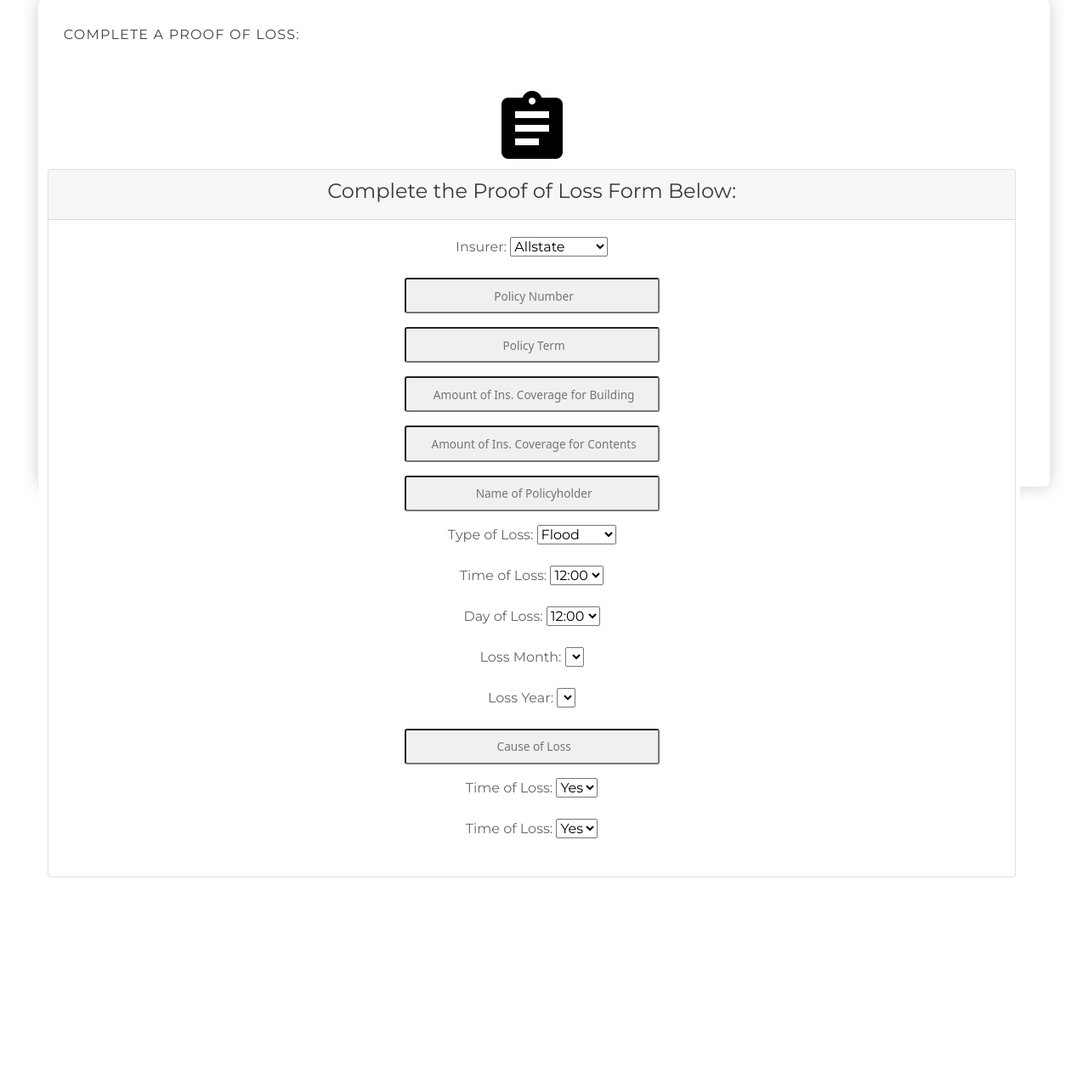
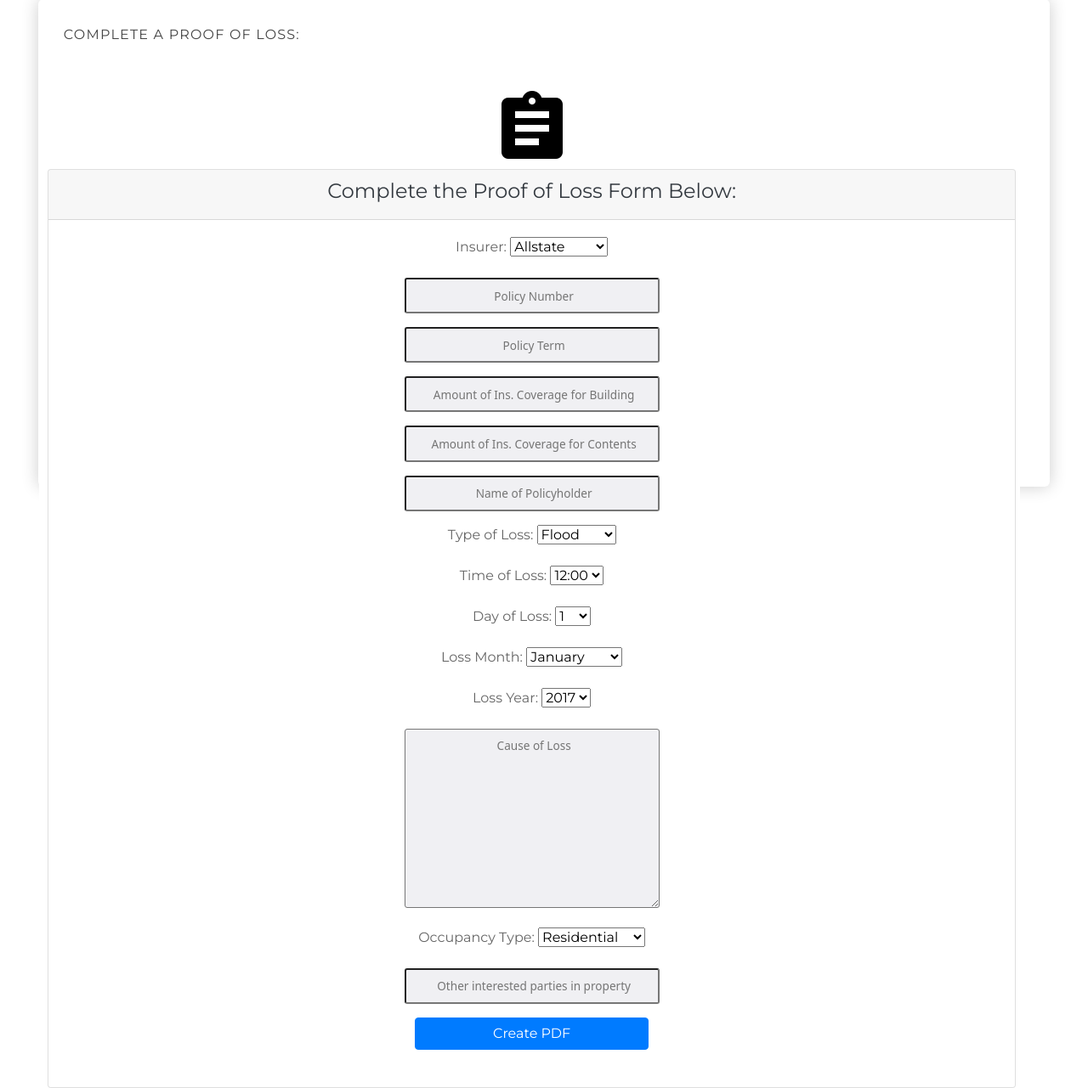
Before and after one commit to samharden/tx-ins-site, a Django app: page /claim-form in a window 1280 px wide. Shown: the part 81-1362 px from the top of the page at 85% size. Before the commit the page ends 1114 px from the top, so only its background shows below. Run offline with Django 3.2, Linux system fonts and the light colour scheme; lists and menus that the app fills with data are empty; some libraries are stand-ins or nearby versions.

Commit message:
Claim form

```diff
--- a/main/form_choices.py
+++ b/main/form_choices.py
@@ -30,18 +30,58 @@ TIME_CHOICES = (
 )
 
 DAY_CHOICES = (
-    ('12:00', ("12:00")),
-    ('1:00', ("1:00")),
-    ('2:00', ("2:00")),
-    ('3:00', ("3:00")),
-    ('4:00', ("4:00")),
-    ('5:00', ("5:00")),
-    ('6:00', ("6:00")),
-    ('7:00', ("7:00")),
-    ('8:00', ("8:00")),
-    ('9:00', ("9:00")),
-    ('10:00', ("10:00")),
-    ('11:00', ("11:00")),
+    ('1', ("1")),
+    ('2', ("2")),
+    ('3', ("3")),
+    ('4', ("4")),
+    ('5', ("5")),
+    ('6', ("6")),
+    ('7', ("7")),
+    ('8', ("8")),
+    ('9', ("9")),
+    ('10', ("10")),
+    ('11', ("11")),
+    ('12', ("12")),
+    ('13', ("13")),
+    ('14', ("14")),
+    ('15', ("15")),
+    ('16', ("16")),
+    ('17', ("17")),
+    ('18', ("18")),
+    ('19', ("19")),
+    ('20', ("20")),
+    ('21', ("21")),
+    ('22', ("22")),
+    ('23', ("23")),
+    ('24', ("24")),
+    ('25', ("25")),
+    ('26', ("26")),
+    ('27', ("27")),
+    ('28', ("28")),
+    ('29', ("29")),
+    ('30', ("30")),
+    ('31', ("31")),
+
 )
-MONTH_CHOICES = ()
-YEAR_CHOICES = ()
+MONTH_CHOICES = (
+    ('January', ("January")),
+    ('February', ("February")),
+    ('March', ("March")),
+    ('April', ("April")),
+    ('May', ("May")),
+    ('June', ("June")),
+    ('July', ("July")),
+    ('August', ("August")),
+    ('September', ("September")),
+    ('October', ("October")),
+    ('November', ("November")),
+    ('December', ("December")),
+)
+YEAR_CHOICES = (
+('2017', ("2017")),
+('2016', ("2016")),
+)
+TYPE_CHOICES = (
+('Residential', ("Residential")),
+('Work / Office', ("Work / Office")),
+)
--- a/main/forms.py
+++ b/main/forms.py
@@ -72,18 +72,19 @@ class proof_of_loss(forms.Form):
 
     loss_cause = forms.CharField(label = '',
                                 required = True,
-                                widget = forms.TextInput(attrs={
+                                widget = forms.Textarea(attrs={
                                 'placeholder': 'Cause of Loss',
                                 })
                                 )
     occupancy_type = forms.ChoiceField(
                                         required = True,
-                                        label='Time of Loss',
-                                        choices = YN_CHOICES
+                                        label='Occupancy Type',
+                                        choices = TYPE_CHOICES
                                         )
 
-    other_prop_interests = forms.ChoiceField(
-                                        required = True,
-                                        label='Time of Loss',
-                                        choices = YN_CHOICES
-                                        )
+    other_prop_interests = forms.CharField(label = '',
+                                required = True,
+                                widget = forms.TextInput(attrs={
+                                'placeholder': 'Other interested parties in property',
+                                })
+                                )
--- a/main/templates/main/claim-form.html
+++ b/main/templates/main/claim-form.html
@@ -55,90 +55,10 @@
               <form>
                 {% csrf_token %}
               {{form.as_p}}
+                <a href="" class="btn btn-primary" style="width:275px">Create PDF</a></center><br>
             </form>
             </div>
           </div>
-
-        </div>
-      </div>
-      <div class="app-panel app-panel--two">
-        <!-- <div class="app-panel__header">2eader Two</div> -->
-        <div class="app-panel__content">
-          <img src="{% static 'main/camera.png' %}">
-          <div class="card" style="text-align:left" style="max-width:97%">
-            <div class="card-header">
-              <h4 class="text-dark" style="text-align:center">Collecting evidence of the damage to your home</h4>
-            </div>
-            <div class="card-body">
-
-              <p class="card-text text-dark">Separate damaged from undamaged property. Your adjuster will
-                need evidence of the damage to your home and possessions to prepare your repair estimate.</p>
-                <li>Take photographs of all of the damaged property, including discarded objects, structural damage, and standing floodwater levels.</li>
-                <li>Make a list of damaged or lost items and include their date of purchase, value, and receipts, if possible.</li>
-                <li>Officials may require disposal of damaged items so, if possible, place flooded items outside of the home.</li>
-
-
-
-</p>
-              <center>
-              <a href="/" class="btn btn-primary" style="width:275px">Learn More</a>
-            </center>
-            </div>
-          </div>
-        </div>
-      </div>
-
-      <div class="app-panel app-panel--three">
-        <!-- <div class="app-panel__header">3eader Three</div> -->
-        <div class="app-panel__content">
-          <img src="{% static 'main/upload.png' %}"></div>
-            <div class="card" style="text-align:left" style="max-width:97%">
-              <div class="card-header">
-                <h4 class="text-dark" style="text-align:center">Federal Insurance Claim Form</h4>
-              </div>
-              <div class="card-body">
-                <h4 class="card-title text-dark">About the Proof of Loss</h4>
-                <p class="card-text text-dark">A Proof of Loss is a policyholder’s statement of the amount
-                  of money being requested, signed to and sworn to by the policyholder with documentation
-                  to support the amount requested.   It is important to understand the Proof of Loss is not
-                  the claim.  The claim is the policyholders’ declaration that they are entitled to be paid
-                  for a covered loss under the terms of the Standard Flood Insurance Policy (SFIP).  A
-                  policyholder who suffers flood damage to NFIP insured property has only one claim arising
-                  from that event, regardless of the number of Proofs of Loss with documentation packages
-                  the policyholder may submit in support of that claim.</p>
-                  <p class="card-text text-dark">The complete Proof of Loss, signed and sworn to by the
-                    policyholder, along with documentation to support the amount requested initially and
-                    any requests for additional payment must be sent to the NFIP servicing Agent or Write
-                    Your Own Company (“NFIP Insurer”) within 60 days after the date of loss or within any
-                    extension of that deadline made in writing by the Associate Administrator for Federal
-                    Insurance and Mitigation.  The insurance adjuster hired by the NFIP insurer may provide
-                    a proof of loss form  to the policyholder and may help complete it.  However,
-                    this assistance is a matter of courtesy and the policyholder must still submit the complete proof of loss,
-                    as described above, to the NFIP insurer within the required time period.</p>
-                    <center>
-                    <a href="/" class="btn btn-primary" style="width:275px">Complete</a></center><br>
-                    <h4 class="card-title text-dark">Where do I send my Proof of Loss in support of my Claim?</h4>
-                    <p class="card-text text-dark">If your policy was issued by a Write Your Own program-participating
-                      insurance company, please contact the insurance agent or carrier directly to find out
-                      the proper address for submitting your Proof of Loss.</p>
-                    <p class="card-text text-dark">If your policy was issued by FEMA through the National
-                      Flood Insurance Program (NFIP) Direct Servicing Agent, the only
-                      addresses to which your Proof of Loss must be sent is the following:</p>
-                      <br>
-                      <u>Regular Mail:</u><br>
-                      NFIP Direct Servicing Agent<br>
-                      P.O. Box 2966<br>
-                      Shawnee Mission, KS 66201-1366<br>
-                      <br><br>
-                      <u>Overnight Mail:</u><br>
-                      NFIP Direct Servicing Agent<br>
-                      7701 College Blvd.<br>
-                      Overland Park, KS 66210<br>
-
-              </div>
-            </div>
-          </div>
-
 
         </div>
       </div>
--- a/main/templates/main/home.html
+++ b/main/templates/main/home.html
@@ -122,7 +122,7 @@
                     this assistance is a matter of courtesy and the policyholder must still submit the complete proof of loss,
                     as described above, to the NFIP insurer within the required time period.</p>
                     <center>
-                    <a href="/" class="btn btn-primary" style="width:275px">Complete</a></center><br>
+                    <a href="/claim-form" class="btn btn-primary" style="width:275px">Complete</a></center><br>
                     <h4 class="card-title text-dark">Where do I send my Proof of Loss in support of my Claim?</h4>
                     <p class="card-text text-dark">If your policy was issued by a Write Your Own program-participating
                       insurance company, please contact the insurance agent or carrier directly to find out
```
